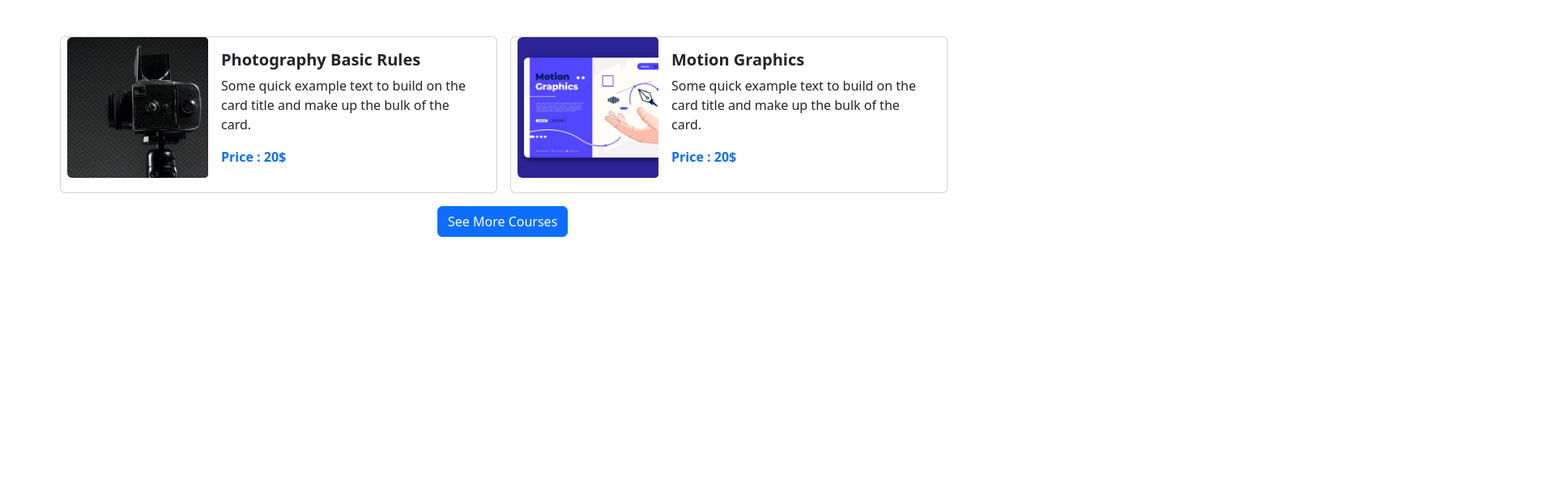
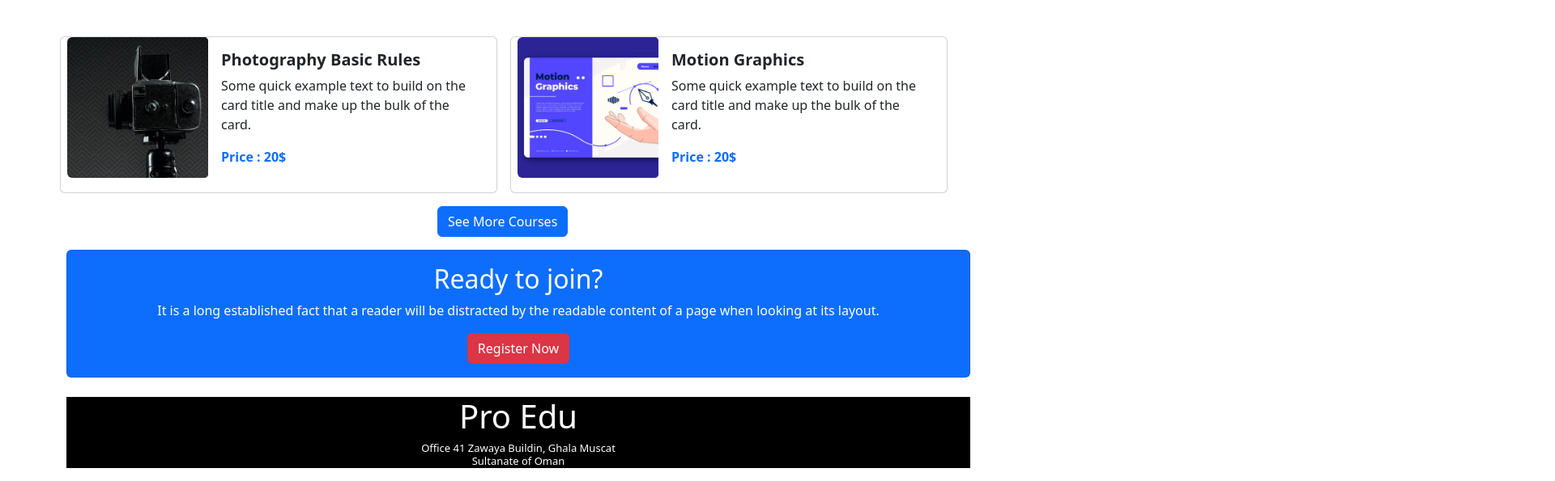
Before and after one commit to jahangirbd18/bdtech-website, a plain HTML site: page index.html in a window 1280 px wide. Shown: the part 1173-1768 px from the top of the page at 81% size, 1920 px wide, since content can reach past the window. Before the commit the page ends 1466 px from the top, so only its background shows below. Drawn offline with nearby package versions, Linux system fonts and the light colour scheme.

Commit message:
fourth-Commit

```diff
--- a/index.html
+++ b/index.html
@@ -5,7 +5,8 @@
     <meta charset="utf-8">
     <meta name="viewport" content="width=device-width, initial-scale=1">
     <title>Bdtech-world-website</title>
-    <link rel="stylesheet" href="style.css">
+    <script src="https://kit.fontawesome.com/4cf8e75054.js" crossorigin="anonymous"></script>
+
     <link href="https://cdn.jsdelivr.net/npm/bootstrap@5.2.0/dist/css/bootstrap.min.css" rel="stylesheet"
         integrity="sha384-gH2yIJqKdNHPEq0n4Mqa/HGKIhSkIHeL5AyhkYV8i59U5AR6csBvApHHNl/vI1Bx" crossorigin="anonymous">
 
@@ -225,21 +226,56 @@
 
                 </div>
 
-                <div class="mx-auto" style="width: 200px;">
+                <div class="mx-auto mb-3" style="width: 200px;">
                     <a class="btn btn-primary">See More Courses</a>
                 </div>
             </div>
+            <!-- ready to join -->
+            <div class="readyTojoin mb-4">
+                <div class="card text-center bg-primary">
+                    <div class="card-body w-100">
+                        <h5 class="card-title fs-2 text-white text-center">Ready to join?</h5>
+                        <p class="card-text text-white text-center">It is a long established fact that a reader will be
+                            distracted
+                            by the readable content of a page when looking at its layout.</p>
+                    </div>
+
+                    <div class="w-100 mx-auto mb-3">
+                        <button type="button" class="btn btn-danger">Register Now</button>
+
+                    </div>
+                </div>
+            </div>
+
+            <div class="footer bg-black w-100 mx-auto mb-3">
+                <div class="footer-text">
+                    <h1 style="color:white; text-align: center;">Pro Edu
+                    </h1>
+                    <h5 style="color:white; text-align:center; font-size: small;">
+                        Office 41 Zawaya Buildin, Ghala Muscat<br>
+                        Sultanate of Oman</h5>
+                </div>
+                <div class="icon w-100 position-absolute top-0 start-100">
+                    <i class="fab fa-twitter-square bg-light "> </i>
+                    <i class="fab fa-youtube bg-light"></i>
+                    <i class="fab fa-instagram bg-light"></i>
+                    <i class="fab fa-facebook-f bg-light"></i>
+                </div>
+
+
+            </div>
+
 
         </main>
+    </div>
 
 
-        <footer>
 
-        </footer>
 
-        <script src=" https://cdn.jsdelivr.net/npm/bootstrap@5.2.0/dist/js/bootstrap.bundle.min.js"
-            integrity="sha384-A3rJD856KowSb7dwlZdYEkO39Gagi7vIsF0jrRAoQmDKKtQBHUuLZ9AsSv4jD4Xa" crossorigin="anonymous">
-            </script>
+    <script src=" https://cdn.jsdelivr.net/npm/bootstrap@5.2.0/dist/js/bootstrap.bundle.min.js"
+        integrity="sha384-A3rJD856KowSb7dwlZdYEkO39Gagi7vIsF0jrRAoQmDKKtQBHUuLZ9AsSv4jD4Xa" crossorigin="anonymous">
+        </script>
+
     </div>
 </body>
 
```
